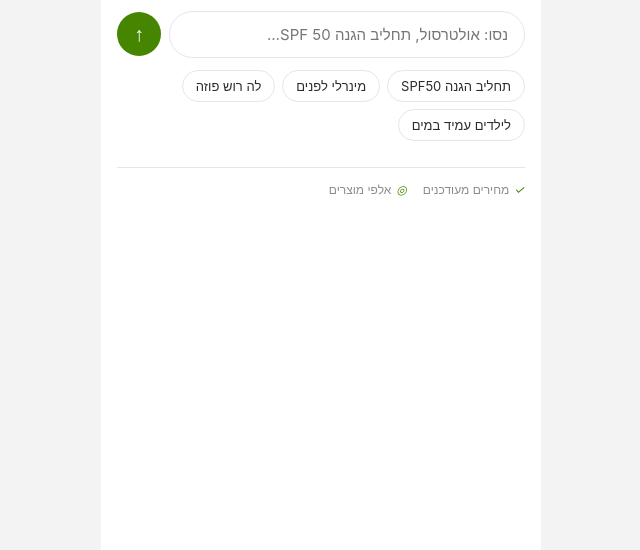
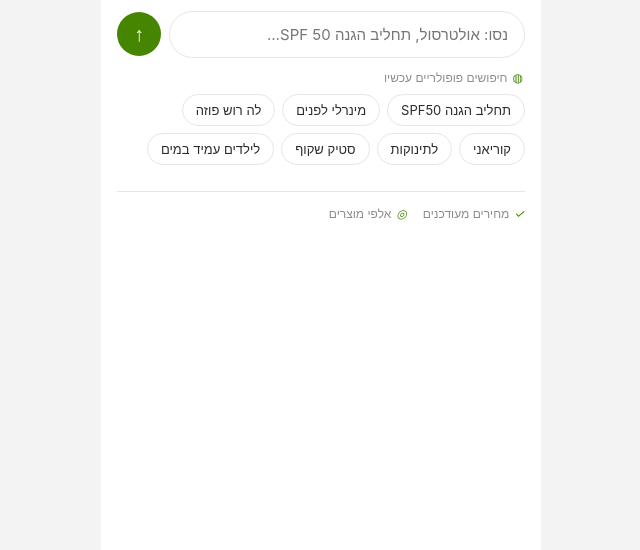
Before and after one commit to tomer-ov/keze-aval-beiherb, a plain HTML site: page index.html in a window 1280 px wide. Shown: the part 250-800 px from the top of the page, without its empty margins (319-959 px from the left). Drawn offline with Linux system fonts and the light colour scheme.

Commit message:
בלוק 'חיפושים פופולריים עכשיו' מתחת לחיפוש (רומז ליומן חיפושים חי)
Co-Authored-By: Claude Opus 4.8 <noreply@anthropic.com>

```diff
--- a/index.html
+++ b/index.html
@@ -22,7 +22,9 @@ body{margin:0;background:#f2f3f2;font-family:-apple-system,'Segoe UI',Arial,sans
 .searchbar input{flex:1;border:1px solid var(--bd);border-radius:24px;padding:13px 16px;font-size:15px;outline:none;font-family:inherit;}
 .searchbar input:focus{border-color:var(--ig);}
 .go{width:44px;height:44px;flex:0 0 44px;border:none;border-radius:50%;background:var(--ig);color:#fff;font-size:20px;cursor:pointer;display:flex;align-items:center;justify-content:center;}
-.ex{display:flex;flex-wrap:wrap;gap:7px;margin-bottom:26px;}
+.poplabel{font-size:12px;color:var(--tx2);margin:0 2px 9px;display:flex;align-items:center;gap:5px;}
+#pop{margin-bottom:26px;}
+.ex{display:flex;flex-wrap:wrap;gap:7px;}
 .ex button{font-size:13px;padding:7px 13px;border:1px solid var(--bd);border-radius:20px;background:#fff;color:var(--tx);cursor:pointer;font-family:inherit;}
 .trust{display:flex;gap:16px;border-top:1px solid var(--bd);padding-top:14px;color:var(--tx2);font-size:12px;}
 .trust span{display:flex;align-items:center;gap:5px;}.trust i{color:var(--ig);}
@@ -65,11 +67,17 @@ body{margin:0;background:#f2f3f2;font-family:-apple-system,'Segoe UI',Arial,sans
       <input id="q" placeholder="נסו: אולטרסול, תחליב הגנה SPF 50…" onkeydown="if(event.key==='Enter'){event.preventDefault();run(this.value);}" />
       <button class="go" onclick="run(document.getElementById('q').value)">↑</button>
     </div>
-    <div id="ex" class="ex">
-      <button onclick="run('תחליב הגנה SPF50 לגוף')">תחליב הגנה SPF50</button>
-      <button onclick="run('קרם הגנה מינרלי לפנים')">מינרלי לפנים</button>
-      <button onclick="run('הגנה מהשמש לה רוש פוזה')">לה רוש פוזה</button>
-      <button onclick="run('קרם הגנה לילדים עמיד במים')">לילדים עמיד במים</button>
+    <div id="pop">
+      <div class="poplabel"><span style="color:var(--ig)">◍</span> חיפושים פופולריים עכשיו</div>
+      <div class="ex">
+        <button onclick="run('תחליב הגנה SPF50 לגוף')">תחליב הגנה SPF50</button>
+        <button onclick="run('קרם הגנה מינרלי לפנים')">מינרלי לפנים</button>
+        <button onclick="run('הגנה מהשמש לה רוש פוזה')">לה רוש פוזה</button>
+        <button onclick="run('קרם הגנה קוריאני')">קוריאני</button>
+        <button onclick="run('קרם הגנה לתינוקות')">לתינוקות</button>
+        <button onclick="run('סטיק הגנה שקוף')">סטיק שקוף</button>
+        <button onclick="run('קרם הגנה עמיד במים לילדים')">לילדים עמיד במים</button>
+      </div>
     </div>
     <div id="trust" class="trust"><span><i>✓</i> מחירים מעודכנים</span><span><i>◎</i> אלפי מוצרים</span></div>
     <div id="results"></div>
@@ -108,7 +116,7 @@ function score(q,c){
 }
 function esc(t){return (t||"").replace(/[&<>]/g,x=>({"&":"&amp;","<":"&lt;",">":"&gt;"}[x]));}
 function run(text){document.getElementById('q').value=text;EXTRA={};
-  ['hero','ex','trust'].forEach(id=>document.getElementById(id).classList.add('hide'));render(text);}
+  ['hero','pop','trust'].forEach(id=>document.getElementById(id).classList.add('hide'));render(text);}
 const FLABEL={face:"לפנים",kids:"לילדים",mineral:"מינרלי",clear:"שקוף",waterproof:"עמיד במים",tinted:"בגוון",
   sensitive:"לעור רגיש",dry:"לעור יבש",oily:"לעור שומני",light:"מרקם קליל",natural:"טבעי",korean:"קוריאני",antiage:"אנטי אייג'ינג",lips:"לשפתיים",aftersun:"אחרי שיזוף"};
 function echoText(q){
```
